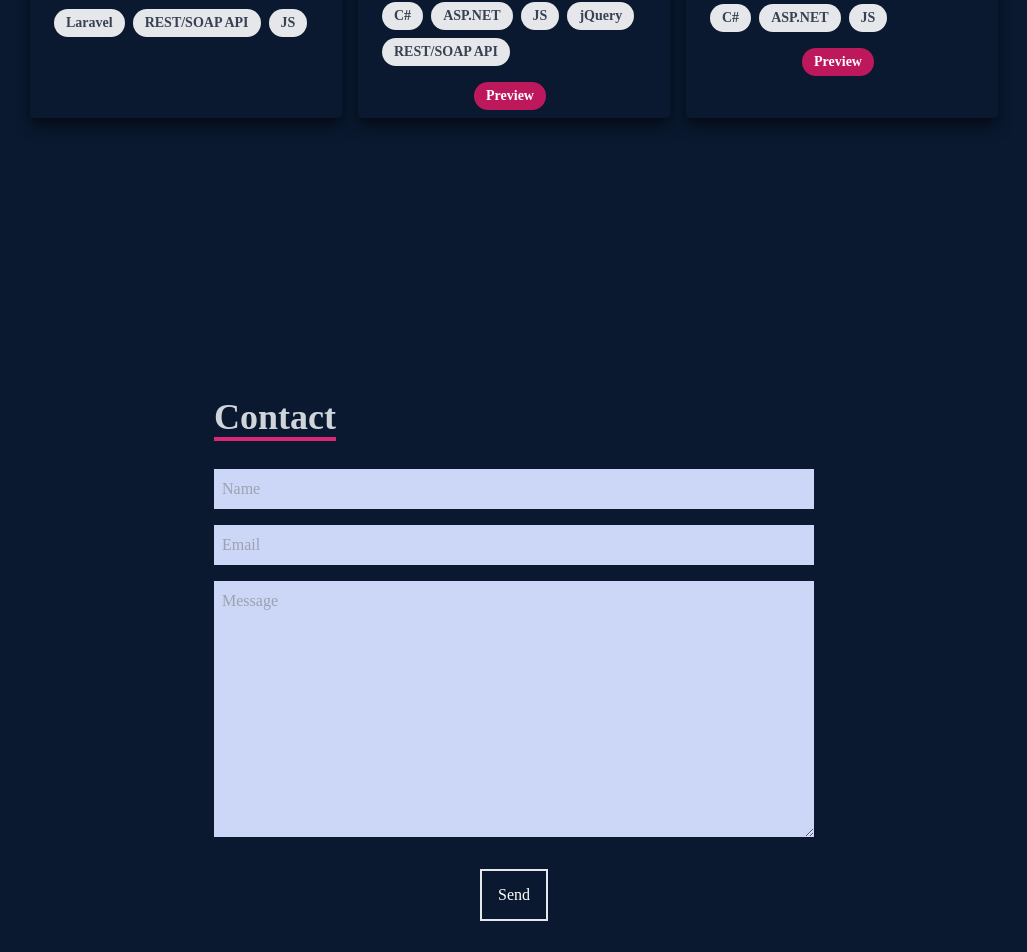
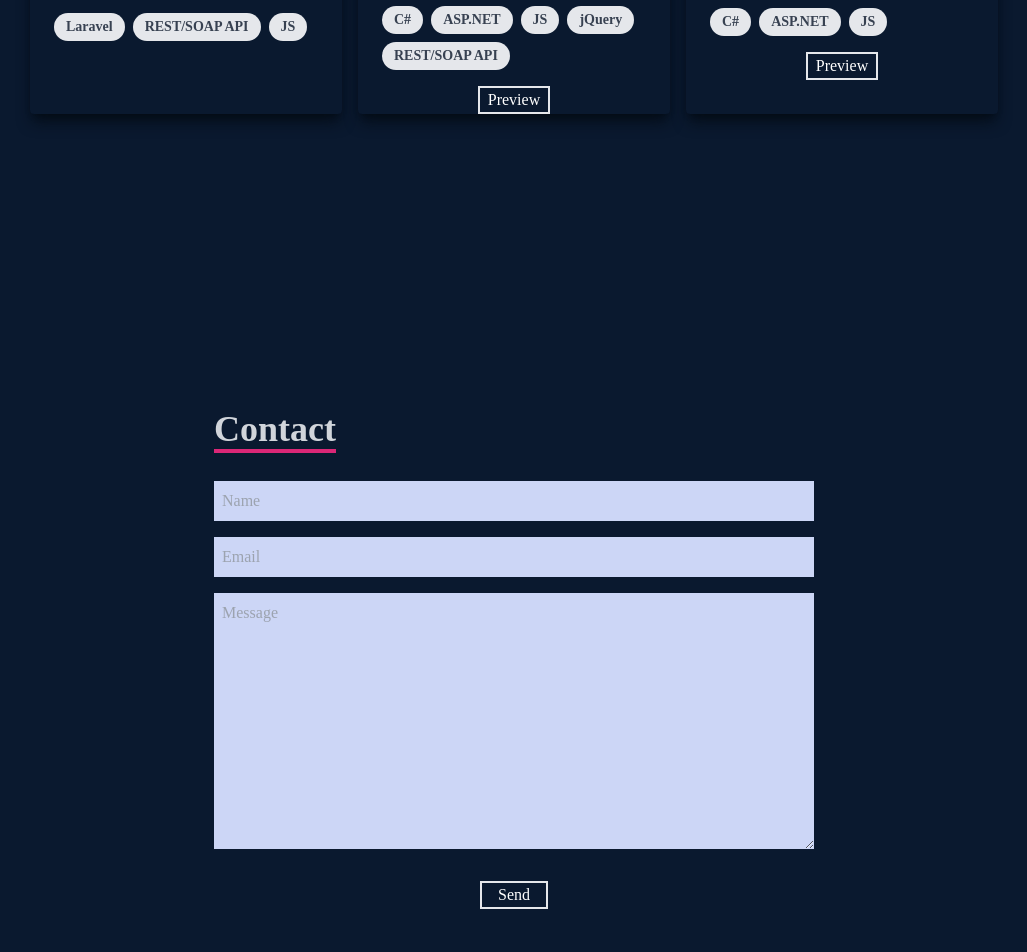
Before and after one commit to pael1/studying-react-and-tailwind, a React (Create React App) app: page / in a window 1280 px wide. Shown: the part 2925-3877 px from the top of the page, without its empty margins (126-1153 px from the left). Built offline with nearby package versions, Linux system fonts and the light colour scheme.

Commit message:
adjust buttons

```diff
--- a/src/components/Contact.jsx
+++ b/src/components/Contact.jsx
@@ -10,7 +10,7 @@ const Contact = () => {
             <input className='bg-[#ccd6f6] p-2' type="text" placeholder='Name' name='name' />
             <input className='my-4 p-2 bg-[#ccd6f6]' type="email" placeholder='Email' name='email' />
             <textarea className='bg-[#ccd6f6] p-2' name="message" rows="10" placeholder='Message'></textarea>
-            <button className='text-white border-2 hover:bg-pink-600 hover:border-pink-600 px-4 py-3 my-8 mx-auto flex items-center'>Send</button>
+            <button className='text-white border-2 hover:bg-pink-600 hover:border-pink-600 px-4 my-8 mx-auto flex items-center'>Send</button>
         </form>
     </div>
   )
--- a/src/components/Work.jsx
+++ b/src/components/Work.jsx
@@ -57,10 +57,11 @@ const Work = () => {
               <span className="inline-block bg-gray-200 rounded-full px-3 py-1 text-sm font-semibold text-gray-700 mr-2 mb-2">REST/SOAP API</span>
             </div>
             <div className='flex justify-center'>
-              <a href='https://cee.davaocity.gov.ph/esms' rel='noreferrer' target='_blank'>
-                <span className="inline-block bg-pink-700 rounded-full px-3 py-1 text-sm font-semibold text-white mr-2 mb-2 hover:bg-black hover:text-white">
+              <a href='https://cee.davaocity.gov.ph/esms' className='text-white group border-2 px-2 flex items-center hover:bg-pink-600 hover:border-pink-600' rel='noreferrer' target='_blank'>
+                {/* <span className="inline-block bg-pink-700 rounded-full px-3 py-1 text-sm font-semibold text-white mr-2 mb-2 hover:bg-black hover:text-white">
                   Preview
-                </span>
+                </span> */}
+                Preview
               </a>
             </div>
           </div>
@@ -79,10 +80,11 @@ const Work = () => {
               <span className="inline-block bg-gray-200 rounded-full px-3 py-1 text-sm font-semibold text-gray-700 mr-2 mb-2">JS</span>
             </div>
             <div className='flex justify-center'>
-              <a href='https://cee.davaocity.gov.ph/CEEDBS' rel='noreferrer' target='_blank'>
-                <span className="inline-block bg-pink-700 rounded-full px-3 py-1 text-sm font-semibold text-white mr-2 mb-2 hover:bg-black hover:text-white">
+              <a href='https://cee.davaocity.gov.ph/CEEDBS' className='text-white group border-2 px-2 flex items-center hover:bg-pink-600 hover:border-pink-600' rel='noreferrer' target='_blank'>
+                {/* <span className="inline-block bg-pink-700 rounded-full px-3 py-1 text-sm font-semibold text-white mr-2 mb-2 hover:bg-black hover:text-white">
                   Preview
-                </span>
+                </span> */}
+                Preview
               </a>
             </div>
           </div>
```
